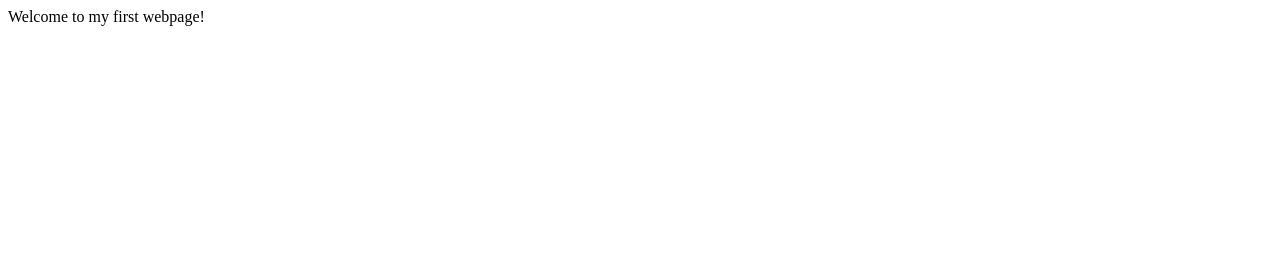
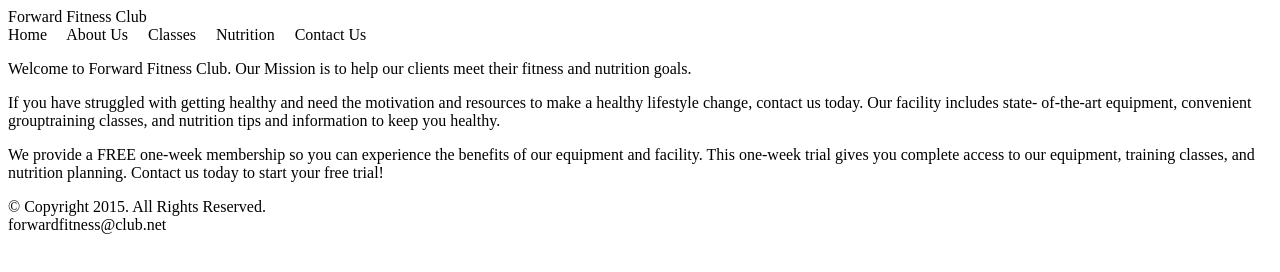
Before and after one commit to gt6866/gt6866.github.io, a plain HTML site: page index.html in a window 1280 px wide. Drawn offline with Linux system fonts and the light colour scheme.

Commit message:
Add files via upload

```diff
--- a/index.html
+++ b/index.html
@@ -1,10 +1,42 @@
 <!DOCTYPE html>
+<!-- This template was created by Brian Cox ISM 5994 -->
 <html lang="en">
 <head>
-	<title>My First Webpage</title>
-	<meta charset="uft-8">
+	<title>Forward Fitness Club</title>
+	<meta charset="utf-8">
 </head>
 <body>
-	Welcome to my first webpage!
+
+	<!-- Use the header area for the website name or logo -->
+	<header>
+		Forward Fitness Club
+	</header>
+
+	<!-- use the nav area to add hyperlinks to the other pages within the website -->
+	<nav>
+		Home &nbsp; &nbsp;
+		About Us &nbsp; &nbsp;
+		Classes &nbsp; &nbsp;
+		Nutrition &nbsp; &nbsp;
+		Contact Us &nbsp; &nbsp;
+
+	</nav>
+
+	<!-- use the main area to add the main content of the webpage -->
+	<main>
+		<p>Welcome to Forward Fitness Club.  Our Mission is to help our clients meet their fitness and nutrition goals.</p>
+
+		<p>If you have struggled with getting healthy and need the motivation and resources to make a healthy lifestyle change, contact us today. Our facility includes state- of-the-art equipment, convenient grouptraining classes, and nutrition tips and information to keep you healthy.</p>
+
+		<p>We provide a FREE one-week membership so you can experience the benefits of our equipment and facility. This one-week trial gives you complete access to our equipment, training classes, and nutrition planning. Contact us today to start your free trial!</p>
+
+	</main>
+
+	<!--use the footer area to add webpage footer content -->
+	<footer>
+		&copy; Copyright 2015.  All Rights Reserved. <br>
+		forwardfitness@club.net
+	</footer>
+
 </body>
 </html>
```
